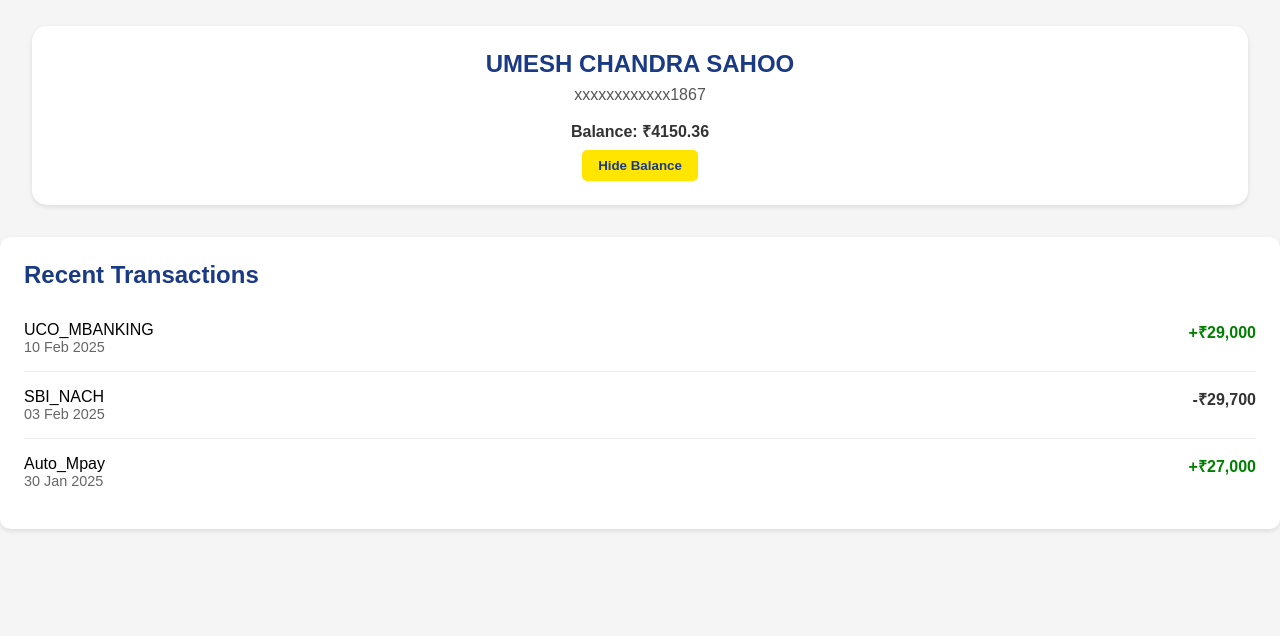
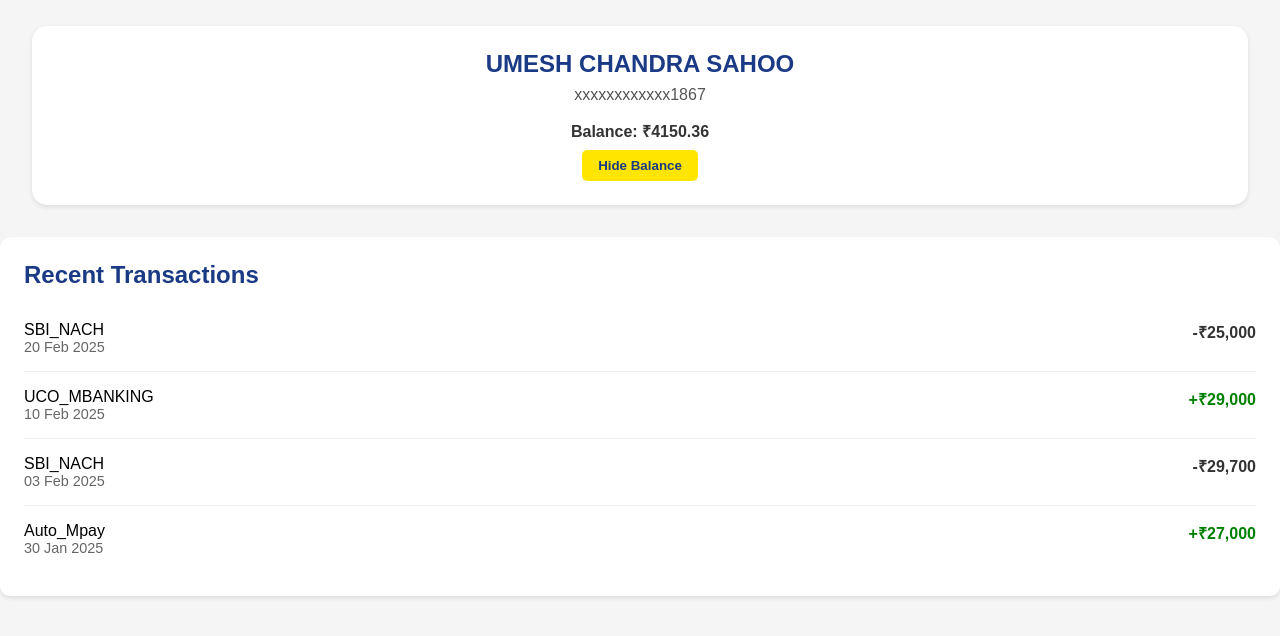
Before and after one commit to Soubhagya18555/paytmpaymentbanl, a plain HTML site: page main.html in a window 1280 px wide. Shown: the part 68-704 px from the top of the page. Drawn offline with Linux system fonts and the light colour scheme.

Commit message:
Update main.html

```diff
--- a/main.html
+++ b/main.html
@@ -127,6 +127,13 @@
 
     <div class="transaction-section">
         <h2>Recent Transactions</h2>
+         <div class="transaction-item">
+            <div>
+                <div>SBI_NACH</div>
+                <div class="transaction-date">20 Feb 2025</div>
+            </div>
+            <div class="transaction-amount">-₹25,000</div>
+        </div>
         <div class="transaction-item">
             <div>
                 <div>UCO_MBANKING</div>
```
